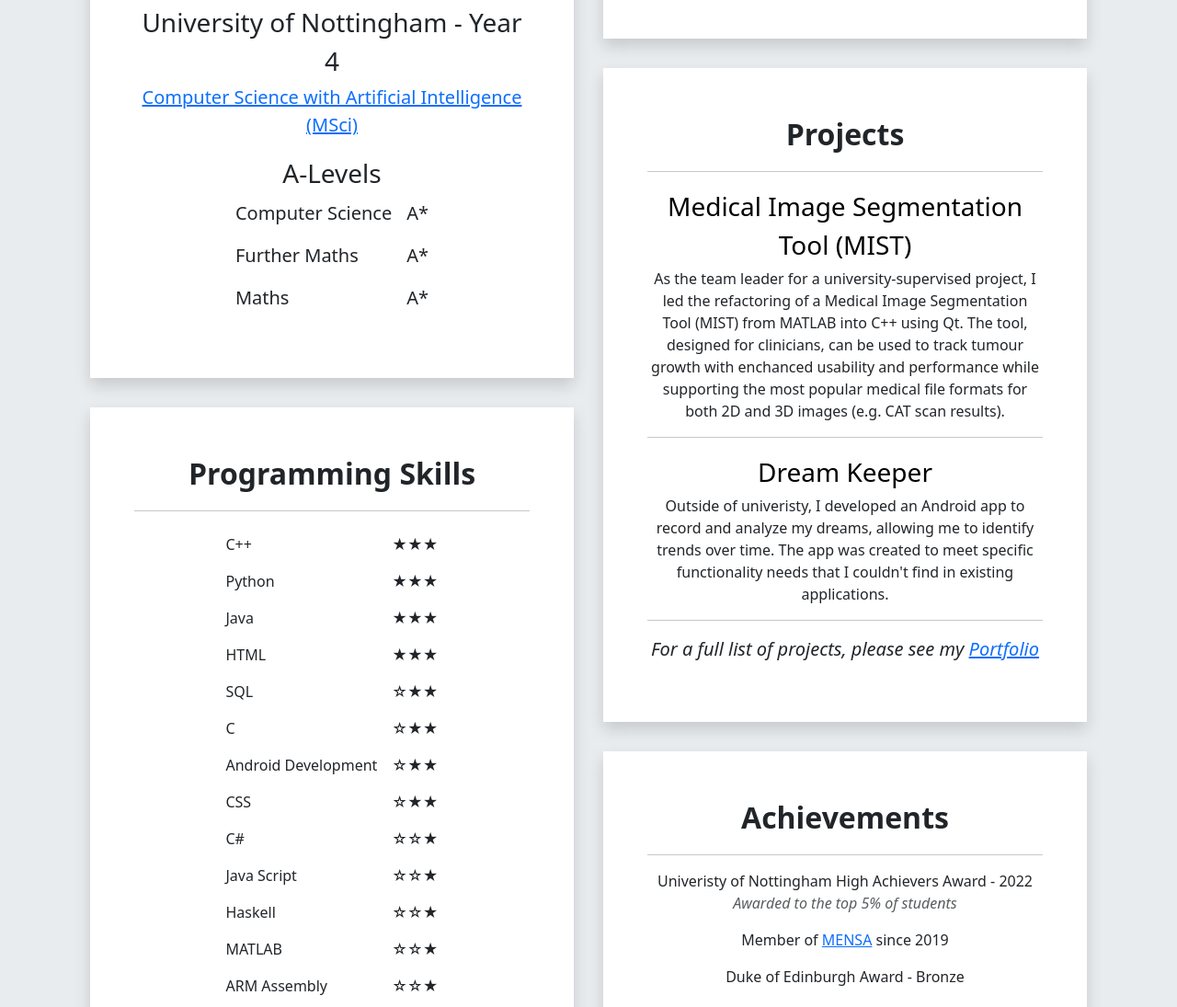
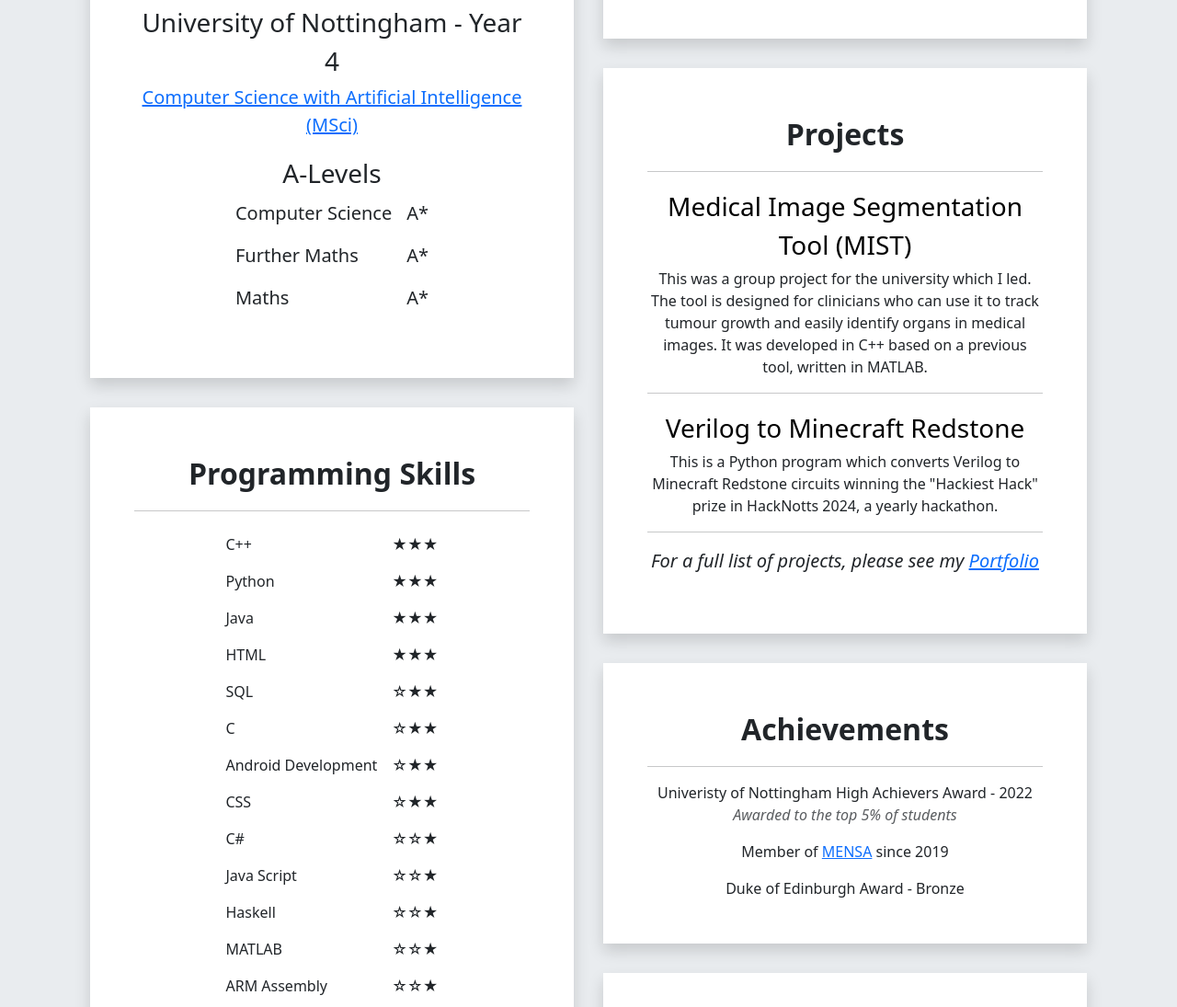
Before and after one commit to EricLindesay/EricLindesay.github.io, a website: page index.html in a window 1280 px wide. Shown: the part 981-2076 px from the top of the page at 92% size. Drawn offline with nearby package versions, Linux system fonts and the light colour scheme.

Commit message:
Update CV projects

```diff
--- a/index.html
+++ b/index.html
@@ -126,21 +126,19 @@
                 </p>
               </a>
               <p class="mt-1 fs-6">
-                As the team leader for a university-supervised project, I led the refactoring of a Medical Image
-                Segmentation Tool (MIST) from MATLAB into C++ using Qt. The tool, designed for clinicians, can be
-                used to track tumour growth with enchanced usability and performance while supporting the most popular medical
-                file formats for both 2D and 3D images (e.g. CAT scan results).
+                This was a group project for the university which I led. The tool is designed for
+                clinicians who can use it to track tumour growth and easily identify organs in
+                medical images. It was developed in C++ based on a previous tool, written in MATLAB.
               </p>
               <hr>
               <a href="portfolio.html#dreamKeeper" style="color: black; text-decoration: none;">
                 <p class="fs-3 mb-1">
-                  Dream Keeper
+                  Verilog to Minecraft Redstone
                 </p>
               </a>
               <p class="fs-6 mt-1">
-                Outside of univeristy, I developed an Android app to record and analyze my dreams, allowing me to
-                identify trends over time. The app was created to meet specific functionality needs that I couldn't
-                find in existing applications.
+                This is a Python program which converts Verilog to Minecraft Redstone circuits
+                winning the "Hackiest Hack" prize in HackNotts 2024, a yearly hackathon.
               </p>
               <hr>
               <p class="fs-5 fst-italic">For a full list of projects, please see my <a href="portfolio.html">Portfolio</a></p>
@@ -259,11 +257,6 @@
               structures. Most recently I have focused on how to efficiently implement Segment Trees
               through problems in the CSES problemset.
             </p>
-            <p>
-              Additionally, in the 2023 <a href="https://www.hacknotts.com/about" target="_blank">HackNotts</a>
-              24-hour hackathon, my team won the 'Hackiest Hack' prize for developing a Python program that converts
-              Verilog hardware description language into a functional circuit within Minecraft.
-            </p>
           </div>
         </div>
       </div>
```
Also changed, not shown: portfolio.html (+2 -1 lines).
